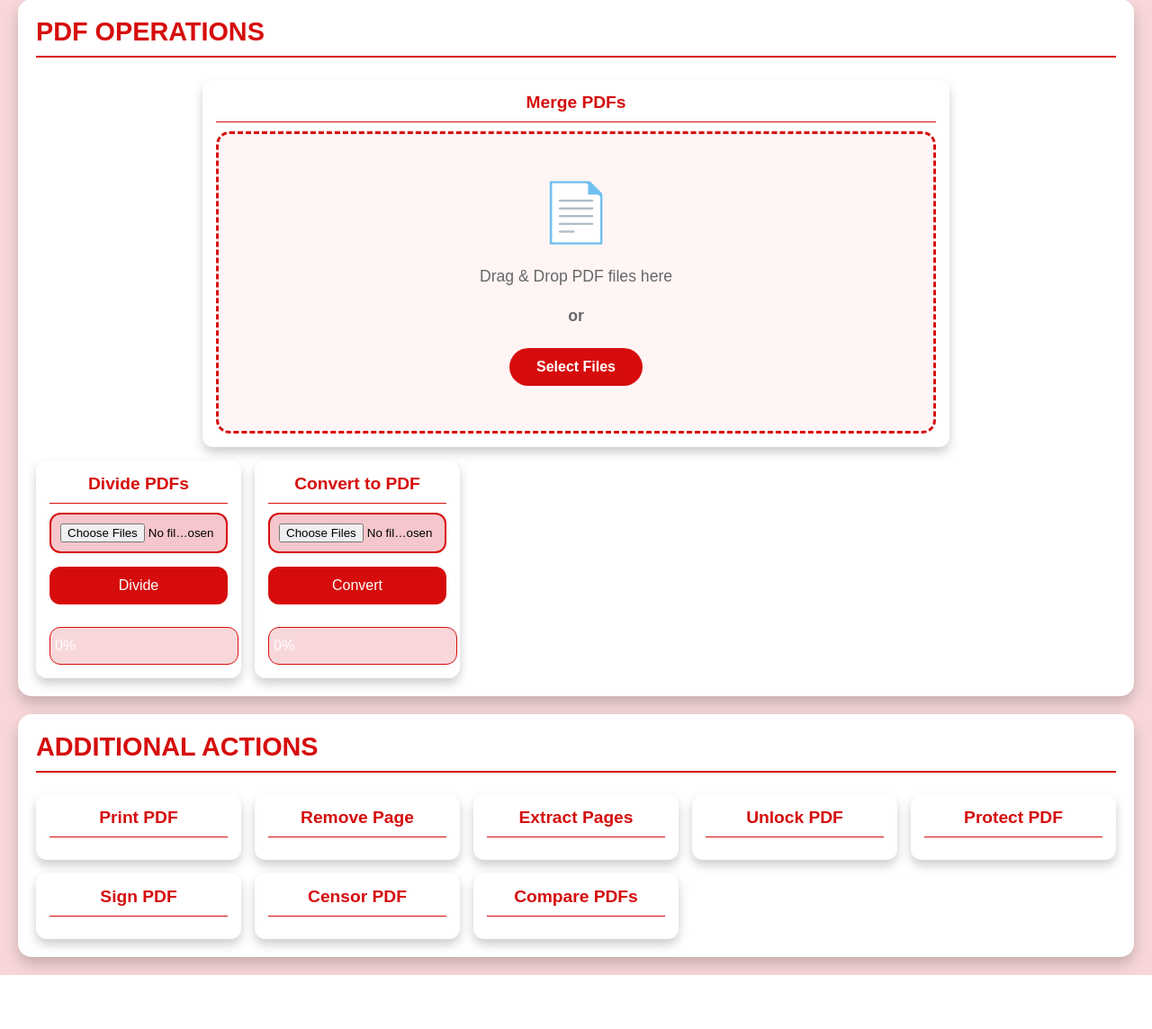
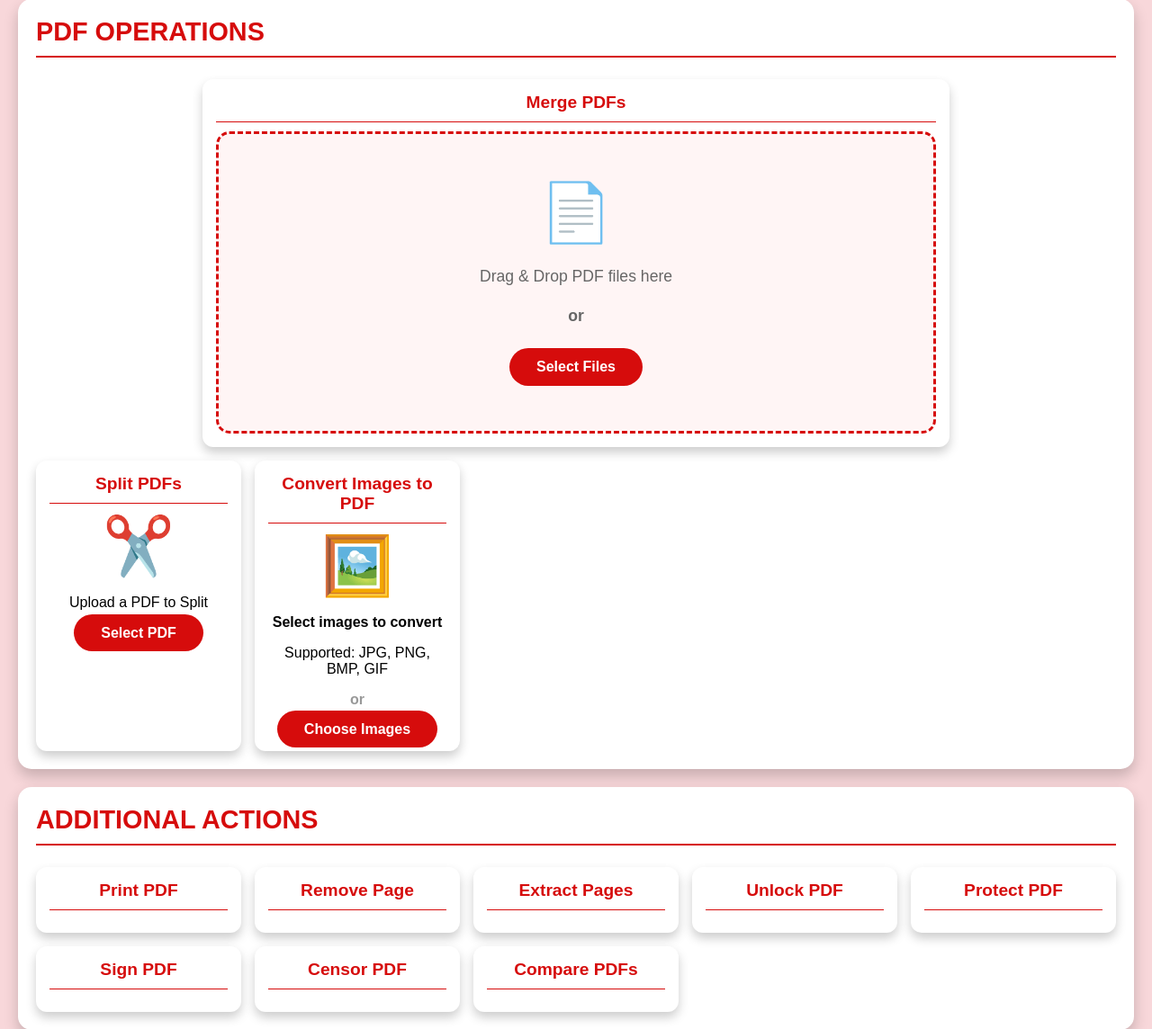
Before and after one commit to Alan-Copa/PDF_Manipulator, a Flask app: page / in a window 1280 px wide. Shown: the part 152-1296 px from the top of the page at 90% size. Before the commit the page ends 1236 px from the top, so only its background shows below. Run offline with Flask 3, Linux system fonts and the light colour scheme.

Commit message:
more doc

```diff
--- a/app/templates/index.html
+++ b/app/templates/index.html
@@ -42,23 +42,96 @@
             </div>
           </div>
         </section>
-        <section class="grid-item">
-          <h3>Divide PDFs</h3>
-          <form id="form" action="/divide" method="post" enctype="multipart/form-data">
-            <input type="file" name="files" id="files" multiple required>
-            <input type="submit" value="Divide">
-            <div id="progress-wrapper">
-              <div id="progress-bar">0%</div>
+        <section class="grid-item split-section">
+          <h3>Split PDFs</h3>
+          <div class="split-container">
+            <!-- File Upload for Split -->
+            <div class="split-upload-area" id="split-upload-area">
+              <div class="upload-icon">✂️</div>
+              <p>Upload a PDF to Split</p>
+              <label for="split-file-input" class="file-select-btn">Select PDF</label>
+              <input type="file" id="split-file-input" accept=".pdf" style="display: none;">
             </div>
-          </form>
+
+            <!-- Split Configuration -->
+            <div class="split-config-container" id="split-config-container" style="display: none;">
+              <div class="split-file-info">
+                <h4 id="split-filename">filename.pdf</h4>
+                <p><strong>Total Pages:</strong> <span id="split-total-pages">0</span></p>
+                <button type="button" class="change-file-btn" id="change-split-file">Change File</button>
+              </div>
+
+              <!-- Split Mode Selection -->
+              <div class="split-mode-selector">
+                <h4>Choose Split Method:</h4>
+                <div class="radio-group">
+                  <label class="radio-option">
+                    <input type="radio" name="split-mode" value="all" checked>
+                    <div class="radio-content">
+                      <strong>Split All Pages</strong>
+                      <span>Extract each page as a separate PDF</span>
+                    </div>
+                  </label>
+
+                  <label class="radio-option">
+                    <input type="radio" name="split-mode" value="custom">
+                    <div class="radio-content">
+                      <strong>Custom Pages</strong>
+                      <span>Extract specific pages or ranges</span>
+                    </div>
+                  </label>
+
+                  <label class="radio-option">
+                    <input type="radio" name="split-mode" value="interval">
+                    <div class="radio-content">
+                      <strong>Split by Interval</strong>
+                      <span>Split every N pages</span>
+                    </div>
+                  </label>
+                </div>
+              </div>
+
+              <!-- Custom Pages Input -->
+              <div class="split-input-container" id="custom-pages-input" style="display: none;">
+                <label for="pages-input">Enter pages or ranges (e.g., 1, 3-5, 7):</label>
+                <input type="text" id="pages-input" placeholder="1, 3-5, 7">
+                <p class="input-hint">Creates PDFs for each page/range specified</p>
+              </div>
+
+              <!-- Interval Input -->
+              <div class="split-input-container" id="interval-input" style="display: none;">
+                <label for="interval-value">Split every:</label>
+                <input type="number" id="interval-value" min="1" value="1">
+                <span>pages</span>
+                <p class="input-hint">Example: 3 pages = split a 9-page PDF into 3 documents</p>
+              </div>
+
+              <!-- Action Buttons -->
+              <div class="split-actions">
+                <button type="button" class="cancel-btn" id="cancel-split-btn">Cancel</button>
+                <button type="button" class="split-execute-btn" id="execute-split-btn">Split PDF</button>
+              </div>
+
+              <div id="split-progress-wrapper" style="display: none;">
+                <div id="split-progress-bar">0%</div>
+              </div>
+            </div>
+          </div>
         </section>
-        <section class="grid-item">
-          <h3>Convert to PDF</h3>
-          <form id="form" action="/convert" method="post" enctype="multipart/form-data">
-            <input type="file" name="files" id="files" multiple required>
-            <input type="submit" value="Convert">
-            <div id="progress-wrapper">
-              <div id="progress-bar">0%</div>
+        <section class="grid-item convert-section">
+          <h3>Convert Images to PDF</h3>
+          <form id="convert-form" action="/convert" method="post" enctype="multipart/form-data">
+            <div class="convert-upload-area" id="convert-upload-area">
+              <div class="upload-icon">🖼️</div>
+              <p><strong>Select images to convert</strong></p>
+              <p class="format-hint">Supported: JPG, PNG, BMP, GIF</p>
+              <p class="or-text">or</p>
+              <label for="convert-file-input" class="file-select-btn">Choose Images</label>
+              <input type="file" name="files" id="convert-file-input" accept=".jpg,.jpeg,.png,.bmp,.gif" multiple required style="display: none;">
+            </div>
+            <button type="submit" class="convert-btn" id="convert-submit-btn" style="display: none;">🔄 Convert to PDF</button>
+            <div id="convert-progress-wrapper" style="display: none;">
+              <div id="convert-progress-bar">0%</div>
             </div>
           </form>
         </section>
```
Also changed, not shown: documentation/info.txt (+32 -0 lines).
